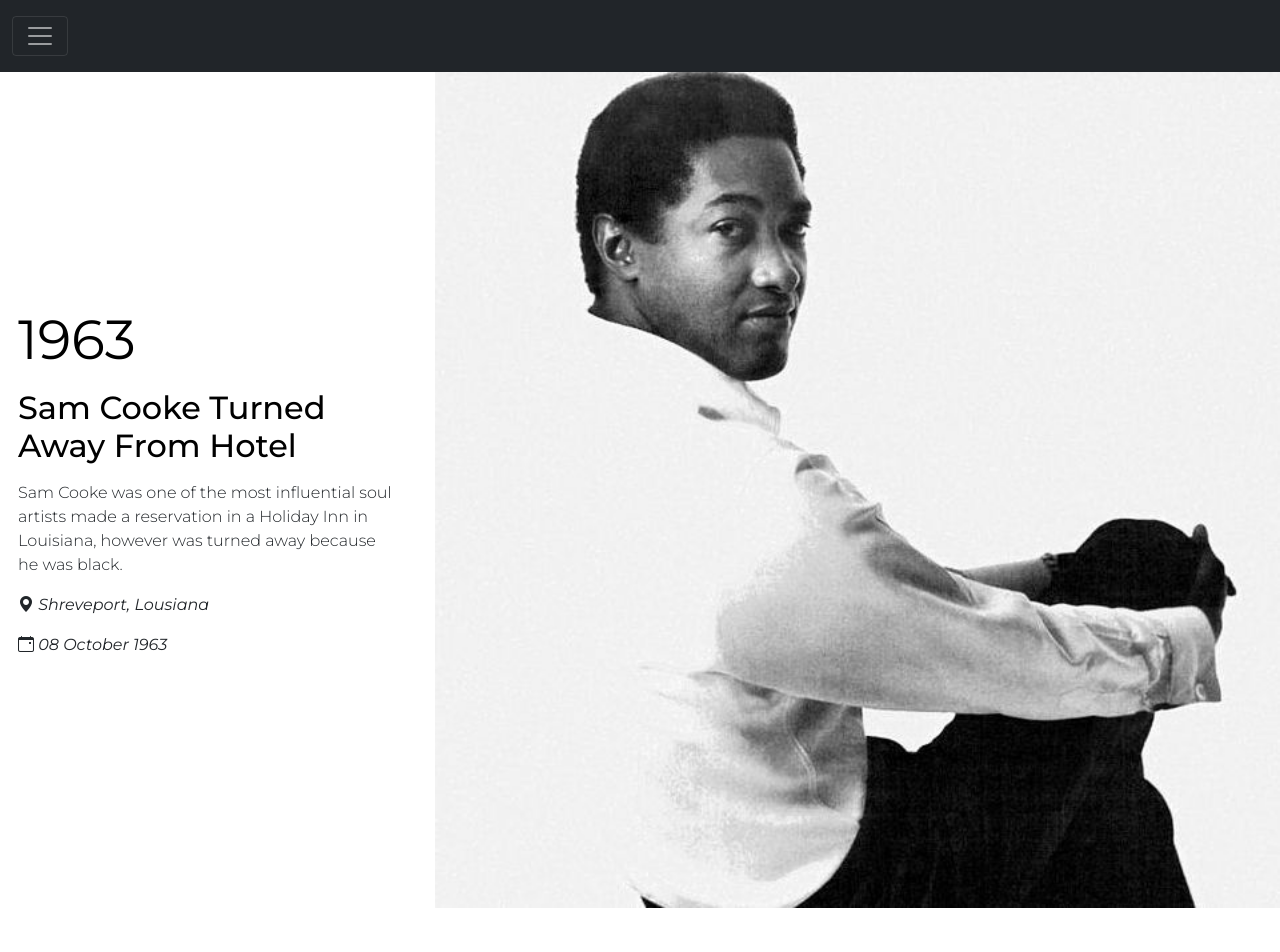
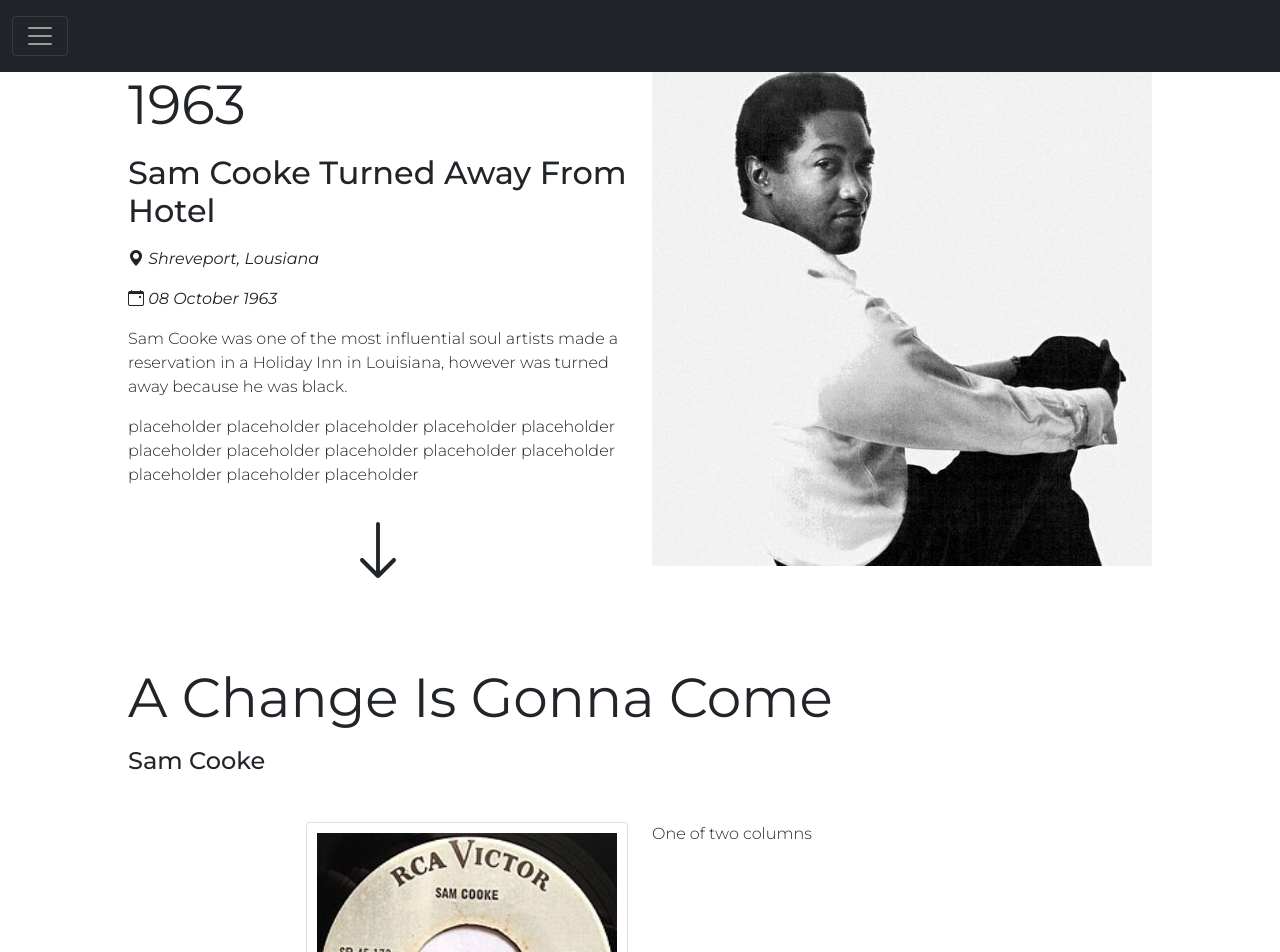
Before and after one commit to faye1011/myproject, a Jekyll site: the page built from _pages/sam_cooke_hotel.html, in a window 1280 px wide. Shown: the top 952 px of the page. Built offline with Jekyll 4.4.1, drawn with Linux system fonts in a browser that asks for light colours; some of the changed text lies outside the part shown.

Commit message:
change layout

```diff
--- a/_includes/header.html
+++ b/_includes/header.html
@@ -1,9 +1,9 @@
 <nav class="navbar navbar-dark bg-dark">
     <div class="collapse" id="navbarToggleExternalContent">
-        <div class="bg-dark p-4">
+        <div class="p-4">
           <h5 class="text-white h4">Explore</h5>
           <li class="nav-item">
-            <a class="nav-link active" aria-current="page" href="#">Home</a>
+            <a class="nav-link active" aria-current="page" href="/home">Home</a>
           </li>
           <li class="nav-item">
             <a class="nav-link" href="/explore-events">Events</a>
@@ -16,7 +16,7 @@
           </li>
         </div>
       </div>
-      <nav class="navbar navbar-dark bg-dark">
+      <nav class="navbar">
         <div class="container-fluid" id="toggle">
           <button class="navbar-toggler" type="button" data-bs-toggle="collapse" data-bs-target="#navbarToggleExternalContent" aria-controls="navbarToggleExternalContent" aria-expanded="false" aria-label="Toggle navigation">
             <span class="navbar-toggler-icon"></span>
--- a/_layouts/exhibition.html
+++ b/_layouts/exhibition.html
@@ -10,21 +10,26 @@ layout: default
 
 <div class="container-first">
     <div class="row">
-      <div class="title col-lg-4 align-self-center" >
-        <h1><p> {{ event.year }}  </p></h1>
+      <div class="title col-lg-6 align-self-center" >
+        <h1><p></i> {{ event.year }}  </p></h1>
         <h2><p> {{ event.title }}</p></h2>
-
-          <p>{{ event.description }}</p>
-           {% if event.location %}
+        {% if event.location %}
            <p class="italic"> <i class="bi bi-geo-alt-fill"></i> {{ event.location }}</p>
            {% endif %}
            {% if event.date %}
            <p class="italic"> <i class="bi bi-calendar-event"></i>   {{ event.date |date_to_long_string }}</p>
            {% endif %}
 
+          <p>{{ event.description }}</p>
+
+           <p class="placeholder"> placeholder placeholder placeholder placeholder placeholder placeholder placeholder placeholder placeholder placeholder placeholder placeholder placeholder</p>
+
+          <div class="down-arrow">
+              <p> <i class="bi bi-arrow-down" id="down-arrow"></i></p>
+          </div>
       </div>
 
-        <div class="col-lg-8">
+        <div class="col-lg-6">
         <img src="{{ event.image }}" class="img-fluid" alt="{{ event.title }}">
        </div>
     </div>
@@ -34,19 +39,43 @@ layout: default
   {% endfor %}
 </div>
 
-<div class="container-arrow">
-   <i class="bi bi-chevron-down" id="arrow"></i>
-</div>
 
 
 <!--song -->
 {% for song in site.songs %}
     {% if song.title == page.title %}
 
+    <!-- the images of the cover-art of the song -->
+<div class="container-second">
+  <div class="row justify-content-center">
 
 <div class="container-title">
-      <h1> {{ song.title }}</h1>
+      <h1><p> {{ song.title }}</p></h1> <h4> <p>{{song.artist}}</p></h4>
+
 </div>
+
+    <div class="col-lg-6 ">
+          <div class="card" id="cover-art1">
+          <img src="{{ song.coverart }}" class="" alt="..." width="300px" height="300px">
+          </div>
+          <div class="card bg-dark text-white" id="cover-art2">
+            <img src="{{ song.coverart2 }}" class="" alt="..." width="300px" height="300px">
+              <div class="card-img-overlay">
+                <p class="card-text">Vinyl cover</p>
+              </div>
+          </div>
+    </div>
+    <!--- writing about the song -->
+    <div class="col-lg-6 ">
+      One of two columns
+    </div>
+
+  </div>
+</div>
+
+
+
+
 
 <div class="container-video">
   <div class="row">
@@ -57,7 +86,14 @@ layout: default
     </div>
     <div class="col-lg-4">
        <div class="container-table">
-         <table class="table table-striped">
+        <div class="container-sm song-info">
+          <div class="description">
+            <p> <i class="bi bi-award"></i> {{ song.award1 }}</p>
+            <p> <i class="bi bi-award"></i> {{ song.award2 }}</p>
+            <p> <i class="bi bi-award"></i> {{ song.award3 }}</p>
+          </div>
+
+         <table class="table table-dark table-hover">
             <tbody>
               <tr>
                 <th scope="row">Artist</th>
@@ -89,24 +125,10 @@ layout: default
               </tr>
             </tbody>
           </table>
-          <div class="container-sm song-info">
-              <div class="description">
-                <p>{{ song.description }}</p>
-              </div>
-        </div>
+         </div>
       </div>
     </div>
   </div>
-</div>
-
-
-
-<!-- image container -->
-<div class="image-container">
-  <div class="cover-art mx-auto">
-    <img src="{{song.coverart }}" class="" alt="...">
-  </div>
-</div>
 </div>
   {% else %}
   {% continue %}
@@ -115,46 +137,12 @@ layout: default
 </div>
 
 
- <div class="container-arrow" id="arrow">
-    <i class="bi bi-chevron-down"></i>
-  </div>
-
-
 <!-- lyrics container-->
 <div class="lyric-title">
     <h1> Explore the Lyrics </h1>
+    <p>Hover over highlighted lyrics to explore their meaning:</p>
 
 </div>
 
 
 {{ content }}
-
-
-<!-- Javascript for lyric meanings-->
-<script>
-
-  function showMore() {
-
-      var element = document.getElementById('more');
-
-      if(element.style.visibility == 'visible') {
-          element.style.visibility = 'hidden';
-      } else {
-          element.style.visibility = 'visible';
-      }
-
-  }
-
-  function showMore2() {
-
-      var element = document.getElementById('more2');
-
-      if(element.style.visibility == 'visible') {
-          element.style.visibility = 'hidden';
-      } else {
-       element.style.visibility = 'visible';
-          }
-
-  }
-
-</script>
--- a/_pages/sam_cooke_hotel.html
+++ b/_pages/sam_cooke_hotel.html
@@ -5,47 +5,71 @@ category: sam cooke hotel
 title: A Change Is Gonna Come
 ---
 
-<div class="container-md">
-  <h3>{{ page.title }}</h3>
-  <div class="row">
-    <div class="col-12" id="first-col">
-      <pre class="lyrics">
-            <span class="line1" onmouseover="showMore()" onmouseout="showMore()">I was born by the river, in a little tent</span> <div class="box" id="more">Sam Cooke was born by the river </div>
-            Oh, and just like the river
-            I've been running ever since
-            It's been a long
-            A long time coming
-            <span class="line2"onmouseover="showMore2()" onmouseout="showMore2()">But I know a change gonna come</span> <div class="box" id="more2"> Being the 60s people believed a change was inevitable </div>
-            Oh, yes it will
-            It's been too hard living
-            But I'm afraid to die
-            'Cause I don't know what's up there
-            Beyond the sky
-            It's been a long
-            A long time coming
-            But I know a change gonna come
-            Oh, yes it will
-            I go to the movie
-            And I go downtown
-            Somebody keep telling me
-            Don't hang around
-            It's been a long
-            A long time coming
-            But I know, a change gonna come
-            Oh, yes it will
-            Then I go to my brother
-            And I say, brother, help me please
-            But he winds up, knockin' me
-            Back down on my knees
-            Oh, there been times that I thought
-            I couldn't last for long
-            But now I think I'm able, to carry on
-            It's been a long
-            A long time coming
-            But I know a change gonna come
-            Oh, yes it will
-            </pre>
+
+<div class="container-fluid" id="lyrics">
+  <div class="container-lyrics ">
+    <h3>{{ page.title }}</h3>
+    <div class="row row-cols-1 row-cols-sm-1 row-cols-md-4">
+      <div class="col">
+        <p>
+          I was born by the river, in a little tent <br>
+          Oh, and just like the river<br>
+          I've been running ever since<br>
+          It's been a long <br>
+          A long time coming<br>
+          But I know a change gonna come<br>
+          Oh, yes it will<br>
+          It's been too hard living<br>
+          But I'm afraid to die<br>
+       </p>
       </div>
 
+      <div class="col">
+        <p>
+          'Cause I don't know what's up there<br>
+          Beyond the sky<br>
+          It's been a long<br>
+          A long time coming <br>
+          But I know a change gonna come<br>
+          Oh, yes it will<br>
+          I go to the movie<br>
+          And I go downtown<br>
+          Somebody keep telling me<br>
+          </p>
+      </div>
+
+      <div class="col">
+        <p>
+          Don't hang around<br>
+          It's been a long<br>
+          A long time coming<br>
+          But I know, a change gonna come<br>
+          Oh, yes it will<br>
+         <a class="btn btn-light btn-md" data-bs-toggle="collapse" href="#multiCollapseExample1" role="button" aria-expanded="false" aria-controls="multiCollapseExample1"> Then I go to my brother</a><br>
+          And I say, brother, help me please<br>
+          But he winds up, knockin' me<br>
+          Back down on my knees<br>
+          </p>
+              <div class="collapse multi-collapse" id="multiCollapseExample1">
+              <div class="card card-body">
+            Some placeholder content for the first collapse component of this multi-collapse example. This panel is hidden by default but revealed when the user activates the relevant trigger.
+          </div>
+      </div>
     </div>
+
+      <div class="col">
+          <p>
+          Oh, there been times that I thought<br>
+          I couldn't last for long<br>
+          But now I think I'm able, to carry on<br>
+          It's been a long<br>
+          A long time coming<br>
+          But I know a change gonna come<br>
+          Oh, yes it will <br>
+          </p>
+      </div>
+
+
+    </div>
+  </div>
 </div>
--- a/assets/exhibition.css
+++ b/assets/exhibition.css
@@ -1,22 +1,33 @@
+
+
 .container-first {
-    width: 100%;
+  width: 80%;
+  margin:auto;
+
 }
+.container-second {
+width: 80%;
+margin:auto;
 
-h1, h2 {
-    color: black;
 }
 .title {
     text-align: left;
-    padding: 30px;
+
 }
 
-img {
-    width: 100%;
-    float: right;
+.cover-art {
+    width: auto;
+    height: auto;
+}
+/* arrow */
+
+#down-arrow {
+    font-size: 4rem;
 }
 
-/* arrow */
-
+.down-arrow {
+    text-align: center;
+}
 .bi {
     font-size: 1rem;
 }
@@ -26,30 +37,60 @@ img {
     font-style: italic;
 
 }
-.container-arrow {
-    text-align: center;
-    padding-top: 20px;
-    padding-bottom: 20px;
-}
 
 /*song title */
 .container-title {
-    text-align: center;
-    padding-top: 30px;
+    text-align: left;
+    padding-top: 50px;
     padding-bottom: 30px;
+
 }
+
+
 
 /* video */
 
 .container-video {
+    padding-left: 20px;
+    padding-bottom: 50px;
+    padding-top: 50px;
+    background-color:  #191919;
+    color: white;
+}
+
+#cover-art1 {
+    float: right;
+    padding: 10px;
+}
+#cover-art2 {
+    float: left;
     padding: 10px;
 }
 
-.image-container {
-    height: 400px;
+.card-img-overlay {
+    background-color: black;
+    position: absolute;
+    top: 0;
+    bottom: 0;
+    left: 0;
+    right: 0;
+    height: 100%;
+    width: 100%;
+    opacity: 0;
+    transition: .5s ease;
+    background-color: #black;
+    }
+
+
+.card {
+    display: block;
 }
-.cover-art {
-    width: 300px
+
+.card:hover .card-img-overlay {
+    opacity: 0.5;
+  }
+
+
 }
 
 #arrow {
@@ -57,62 +98,25 @@ img {
 }
 
 /* lyrics */
-.lyric-title {
-    text-align: center;
+#lyrics {
+    padding: 30px;
+}
+.container-lyrics {
+    background-color: rgb(223, 223, 223);
     padding: 20px;
-}
-.lyrics {
-    float: left;
-    font-family:'Montserrat', sans-serif ;
-    font-size: x-large;
+    width: 80%;
+    margin: auto;
+    height: auto;
     font-weight: 400;
-    padding: 30px;
+    font-size: large;
+
+    box-shadow:3px 3px 10px grey;
 
 }
 
 
+
 h3 {
     text-align: center;
+    padding-bottom: 20px;
 }
-.container-md {
-    background-color: rgb(247, 247, 247);
-    padding-top: 50px;
-    margin: auto;
-}
-
-/* JavaScript css */
-
-
-.box {
-    background-color: blue;
-    border: 2px solid white;
-    position: relative;
-
-
-}
-
-
-.line1 {
-    background-color: rgb(213, 241, 53);
-    padding: 2px;
-    border: rgb(213, 241, 53);
-    border-radius: 5px;
-}
-
-#more {
-    visibility: hidden;
-    float: right;
-}
-
-.line2 {
-    background-color: rgb(213, 241, 53);
-    padding: 2px;
-    border: rgb(213, 241, 53);
-    border-radius: 5px;
-}
-
- #more2 {
-    visibility: hidden;
-    float: right;
-
-}
```
Also changed, not shown: _layouts/explore_events.html (+23 -14 lines), _songs/a_change_is_gonna_come.md (+5 -0 lines).
